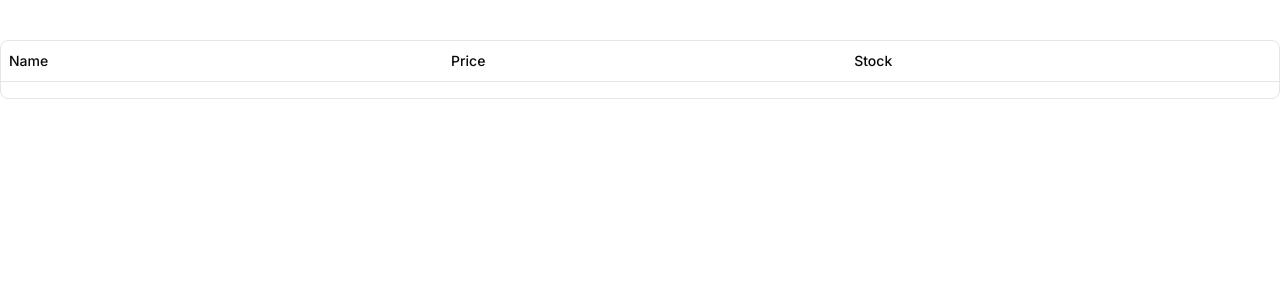
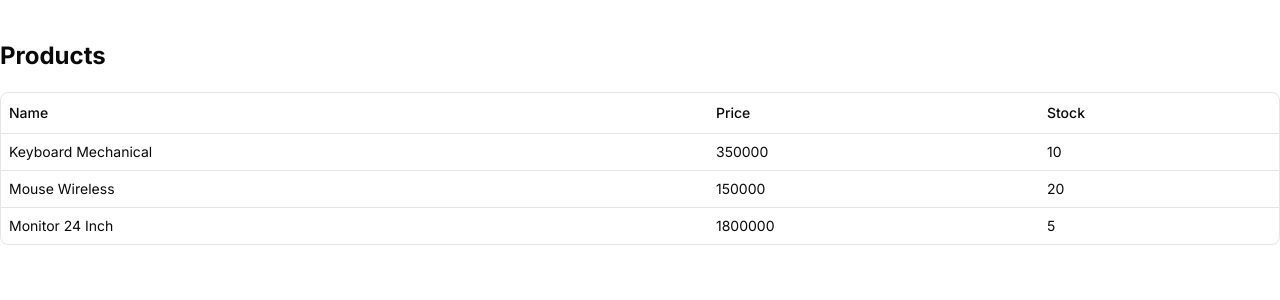
Before and after one commit to MuhamadRofiansyah-creator/TOKOTECH, a Next.js app: page /products in a window 1280 px wide. Shown: the top 300 px of the page. Built offline with nearby package versions, Linux system fonts and the light colour scheme.

Commit message:
Add products page with dummy data

```diff
--- a/app/products/page.tsx
+++ b/app/products/page.tsx
@@ -1,25 +1,36 @@
-import { columns, Payment } from "./columns"
+
+import { columns, type Product } from "./columns"
 import { DataTable } from "./data-table"
 
-async function getData(): Promise<Payment[]> {
-  // Fetch data from your API here.
-  return [
-    {
-      id: "728ed52f",
-      amount: 100,
-      status: "pending",
-      email: "m@example.com",
-    },
-    // ...
-  ]
-}
+const products: Product[] = [
+  {
+    id: "1",
+    name: "Keyboard Mechanical",
+    price: 350000,
+    stock: 10,
+  },
+  {
+    id: "2",
+    name: "Mouse Wireless",
+    price: 150000,
+    stock: 20,
+  },
+  {
+    id: "3",
+    name: "Monitor 24 Inch",
+    price: 1800000,
+    stock: 5,
+  },
+]
 
-export default async function ProductPage() {
-  const data = await getData()
-
+export default function ProductsPage() {
   return (
     <div className="container mx-auto py-10">
-      <DataTable columns={columns} data={data} />
+      <h1 className="text-2xl font-bold mb-5">
+        Products
+      </h1>
+
+      <DataTable columns={columns} data={products} />
     </div>
   )
 }
```
